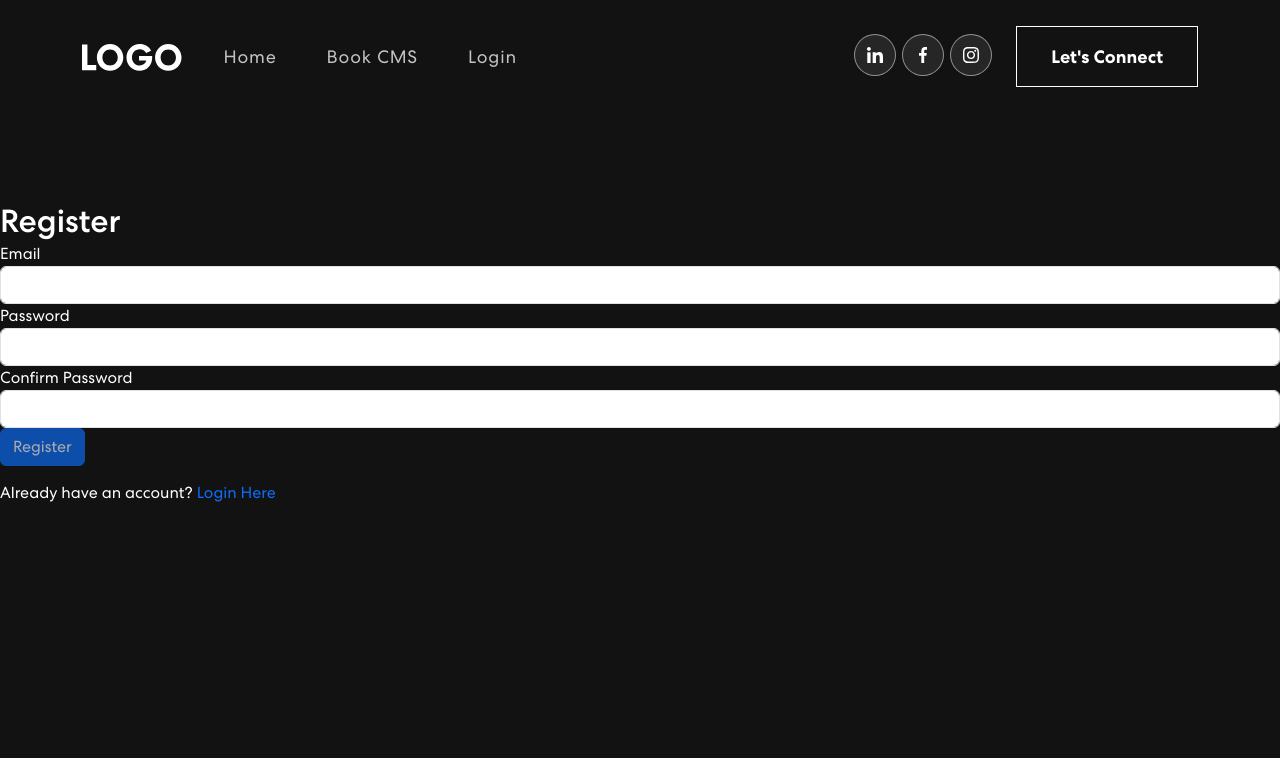
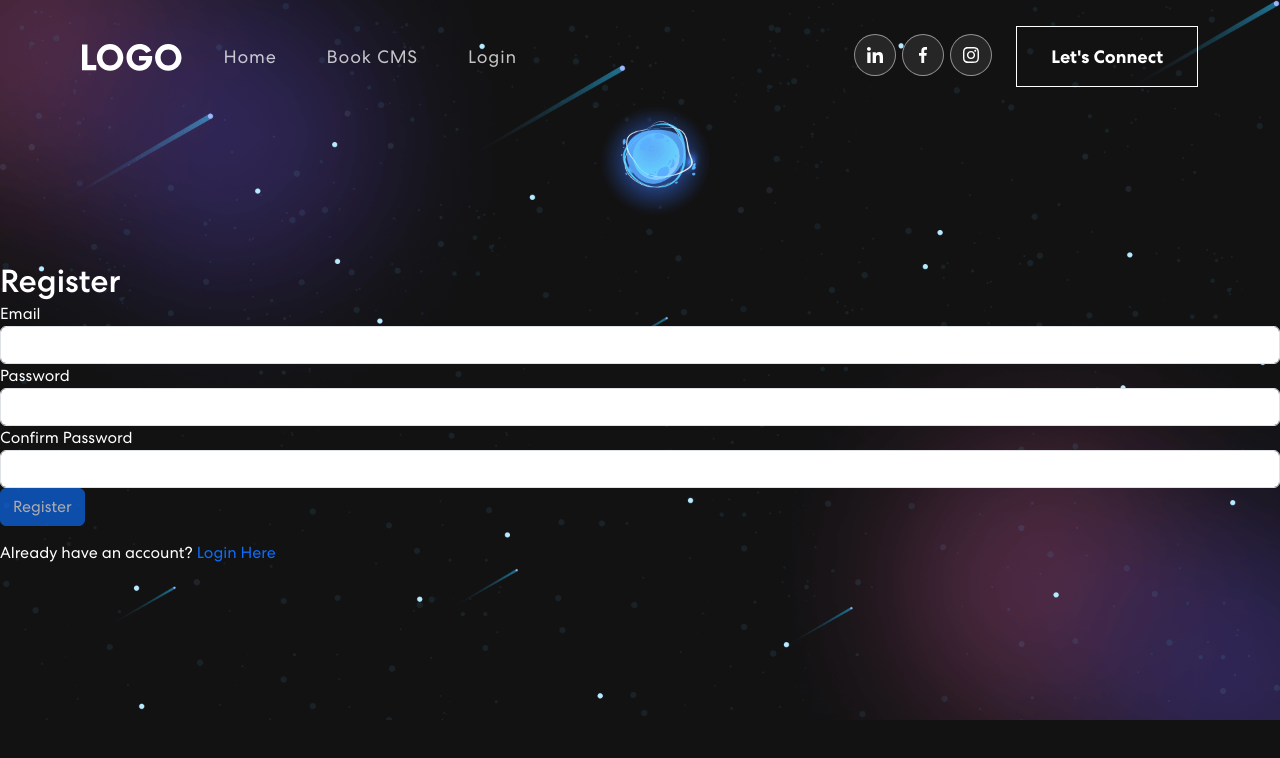
Before and after one commit to CodingerKitten/AngularWithASP, an Angular app in the folder AngularWithASP/ClientApp/: page /register in a window 1280 px wide. Shown: the top 758 px of the page. Built offline with nearby package versions, Linux system fonts and the light colour scheme.

Commit message:
Cleanup auth,book-list,banner,login,register

```diff
--- a/AngularWithASP/ClientApp/src/app/components/banner/banner.component.css
+++ b/AngularWithASP/ClientApp/src/app/components/banner/banner.component.css
@@ -1,10 +1,10 @@
 .banner {
-  margin-top: 0;
+  /*margin-top: 0;
   padding: 260px 0 100px 0;
   background-image: url('../../../assets/img/banner-bg.png');
   background-position: top center;
   background-size: cover;
-  background-repeat: no-repeat;
+  background-repeat: no-repeat;*/
 }
 
   .banner .tagline {
--- a/AngularWithASP/ClientApp/src/app/components/banner/banner.component.ts
+++ b/AngularWithASP/ClientApp/src/app/components/banner/banner.component.ts
@@ -51,7 +51,6 @@ export class BannerComponent implements OnInit {
       }
     }, this.delta);
 
-    // Cleanup on component destroy
     return () => clearInterval(ticker);
   }
 }
--- a/AngularWithASP/ClientApp/src/app/components/book-list/book-list.component.css
+++ b/AngularWithASP/ClientApp/src/app/components/book-list/book-list.component.css
@@ -1,10 +1,10 @@
 .book-list {
-  margin-top: 0;
+/*  margin-top: 0;
   padding: 260px 0 100px 0;
   background-image: url('../../../assets/img/banner-bg.png');
   background-position: top center;
   background-size: cover;
-  background-repeat: no-repeat;
+  background-repeat: no-repeat;*/
 }
 
 .book-table {
--- a/AngularWithASP/ClientApp/src/app/components/book-list/book-list.component.html
+++ b/AngularWithASP/ClientApp/src/app/components/book-list/book-list.component.html
@@ -1,5 +1,5 @@
 <section class="book-list">
-  <div class="container" style="margin-top: 120px;">
+  <div class="container">
     <div class="row justify-content-center">
       <div class="col-md-8">
         <h2 class="text-center">Book List</h2>
@@ -39,7 +39,7 @@
         </div>
         <div class="container">
           <app-book-edit *ngIf="showEditForm && selectedBook" [book]="selectedBook"></app-book-edit>
-          <app-book-remove *ngIf="showDeleteForm &&selectedBook" [bookIdToRemove]="selectedBook?.id"></app-book-remove>
+          <app-book-remove *ngIf="showDeleteForm &&selectedBook" [bookIdToRemove]="selectedBook.id"></app-book-remove>
         </div>
       </div>
       <app-book-add></app-book-add>
--- a/AngularWithASP/ClientApp/src/app/components/login/login.component.html
+++ b/AngularWithASP/ClientApp/src/app/components/login/login.component.html
@@ -1,4 +1,4 @@
-<div class="login-container" style="margin-top : 200px">
+<div class="login-container">
   <form (ngSubmit)="login()" #loginForm="ngForm">
     <div class="form-group">
       <label for="email">Email:</label>
--- a/AngularWithASP/ClientApp/src/app/components/register/register.component.html
+++ b/AngularWithASP/ClientApp/src/app/components/register/register.component.html
@@ -1,4 +1,4 @@
-<div class="register-container" style="margin-top: 200px">
+<div class="register-container">
   <h2>Register</h2>
   <form (ngSubmit)="register()" #registerForm="ngForm">
     <div class="form-group">
@@ -27,5 +27,5 @@
 
     <button type="submit" class="btn btn-primary" [disabled]="!registerForm.valid">Register</button>
   </form>
-  <p class="mt-3">Already have an account? <a routerLink="/register">Login Here</a></p>
+  <p class="mt-3">Already have an account? <a routerLink="/login">Login Here</a></p>
 </div>
--- a/AngularWithASP/ClientApp/src/styles.css
+++ b/AngularWithASP/ClientApp/src/styles.css
@@ -36,6 +36,12 @@ body {
   background-color: #121212 !important;
   color: #fff !important;
   font-family: 'Centra', sans-serif !important;
+  margin-top: 0;
+  padding: 260px 0 100px 0;
+  background-image: url('assets/img/banner-bg.png');
+  background-position: top center;
+  background-size: cover;
+  background-repeat: no-repeat;
 }
 
 h1, h2, h3, h4, h5, h6 {
@@ -83,3 +89,7 @@ p.success {
 p.danger {
   color: red;
 }
+
+.styles {
+
+}
```
